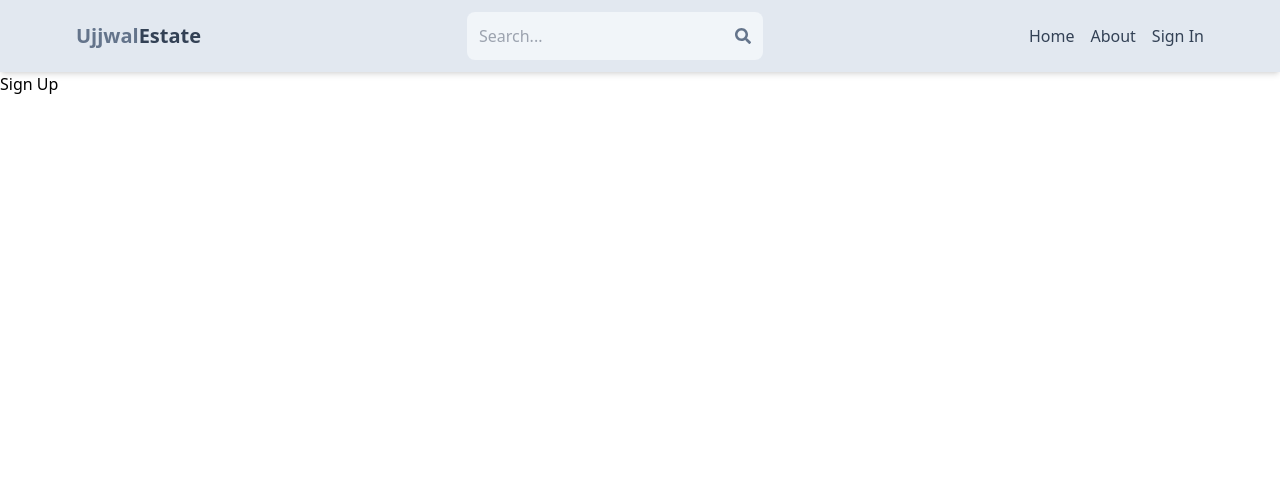
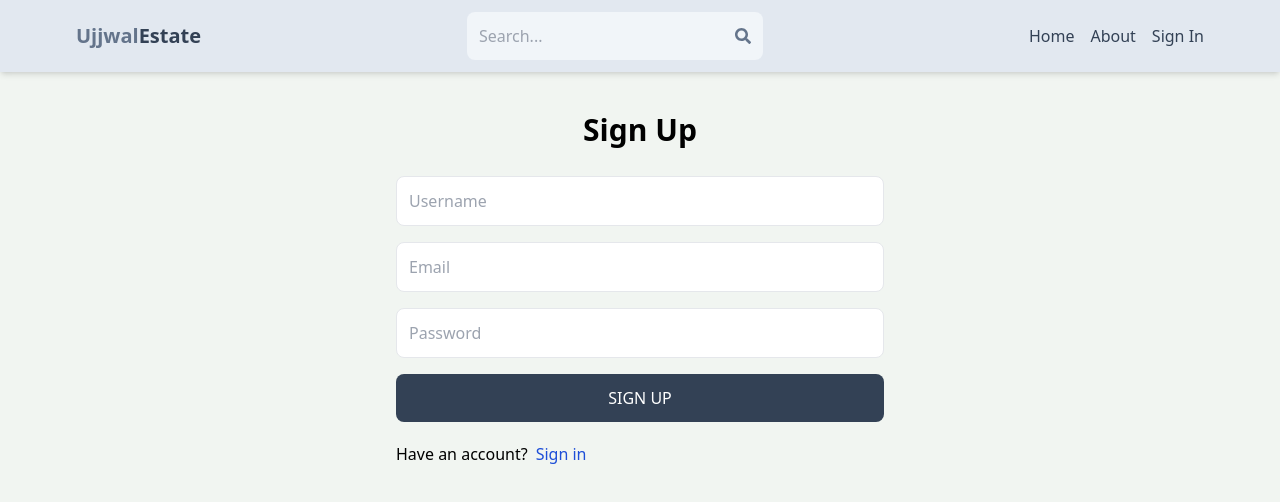
Before and after one commit to ujjwal-webdev/mern-estate, a React (Vite) app in the folder client/: page /sign-up in a window 1280 px wide. Shown: the top 502 px of the page. Built offline with nearby package versions, Linux system fonts and the light colour scheme.

Commit message:
complete sign up page ui

```diff
--- a/client/src/index.css
+++ b/client/src/index.css
@@ -1,3 +1,7 @@
 @tailwind base;
 @tailwind components;
 @tailwind utilities;
+
+body{
+    background-color: rgb(241, 245, 241);
+}
--- a/client/src/pages/SignUp.jsx
+++ b/client/src/pages/SignUp.jsx
@@ -1,9 +1,22 @@
 import React from 'react'
+import { Link } from 'react-router-dom'
 
 export default function SignUp() {
   return (
-    <div>
-      Sign Up
+    <div className='p-3 max-w-lg mx-auto'>
+      <h1 className='text-3xl text-center font-semibold my-7'>Sign Up</h1>
+      <form className='flex flex-col gap-4'>
+        <input type="text" placeholder='Username' className='border p-3 rounded-lg' id='username'/>
+        <input type="email" placeholder='Email' className='border p-3 rounded-lg' id='email'/>
+        <input type="password" placeholder='Password' className='border p-3 rounded-lg' id='password'/>
+        <button className='bg-slate-700 text-white p-3 rounded-lg uppercase hover:opacity-95 disabled:opacity-80'>Sign up</button>
+      </form>
+      <div className='flex gap-2 mt-5'>
+        <p>Have an account?</p>
+        <Link to={"/sign-in"}>
+          <span className='text-blue-700'>Sign in</span>
+        </Link>
+      </div>
     </div>
   )
 }
```
